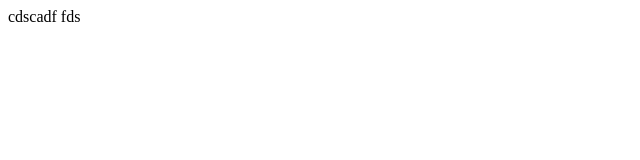
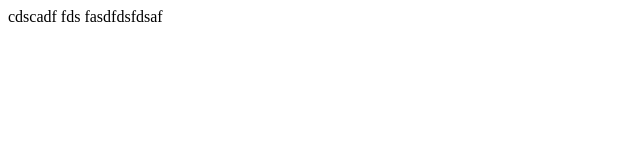
Before and after one commit to 290334353/xz, a plain HTML site: page index.html in a window 1280 px wide. Shown: the whole page, without its empty margins (0-640 px from the left). Drawn offline with Linux system fonts and the light colour scheme.

Commit message:
delete img/3.jpg and update index.html

```diff
--- a/index.html
+++ b/index.html
@@ -1 +1,2 @@
 cdscadf  fds  <html>
+fasdfdsfdsaf
```
Also changed, not shown: img/3.jpg (deleted).
